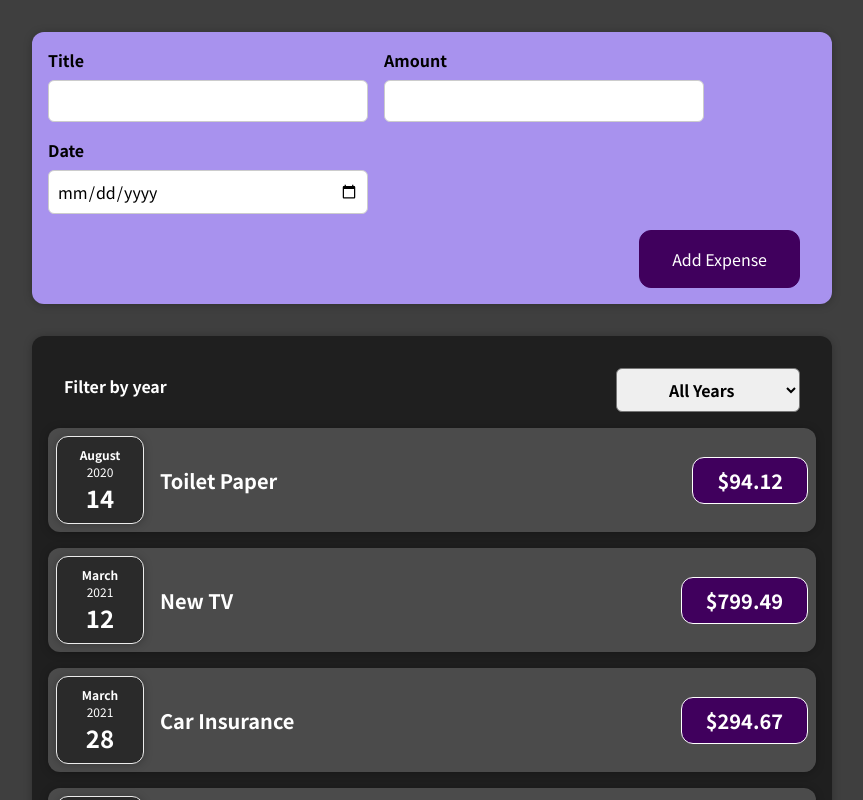
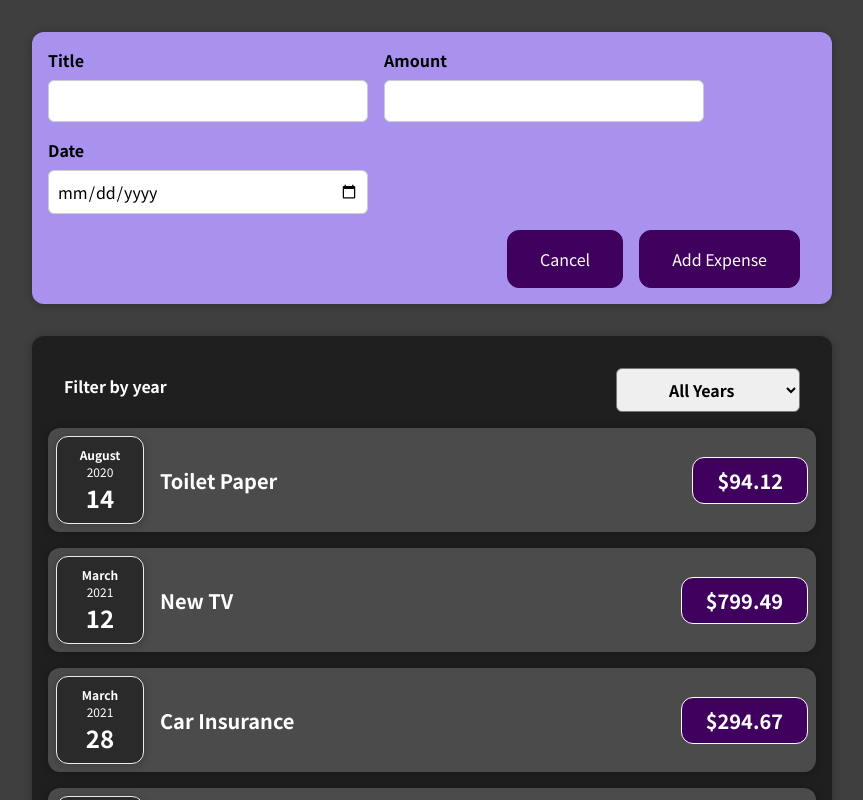
Before and after one commit to kazblacktopp/react-complete-guide, a React (Create React App) app: page / in a window 1280 px wide. Both pictures are taken after a click on the button "Add New Expense". Shown: the top 800 px of the page, without its empty margins (208-1071 px from the left). Built offline with nearby package versions, Linux system fonts and the light colour scheme.

Commit message:
Added button to cancel new expense form

```diff
--- a/src/components/NewExpense/ExpenseForm.js
+++ b/src/components/NewExpense/ExpenseForm.js
@@ -64,6 +64,9 @@ function ExpenseForm(props) {
         </div>
       </div>
       <div className="new-expense__actions">
+        <button type="button" onClick={props.onCancel}>
+          Cancel
+        </button>
         <button type="submit">Add Expense</button>
       </div>
     </form>
```
